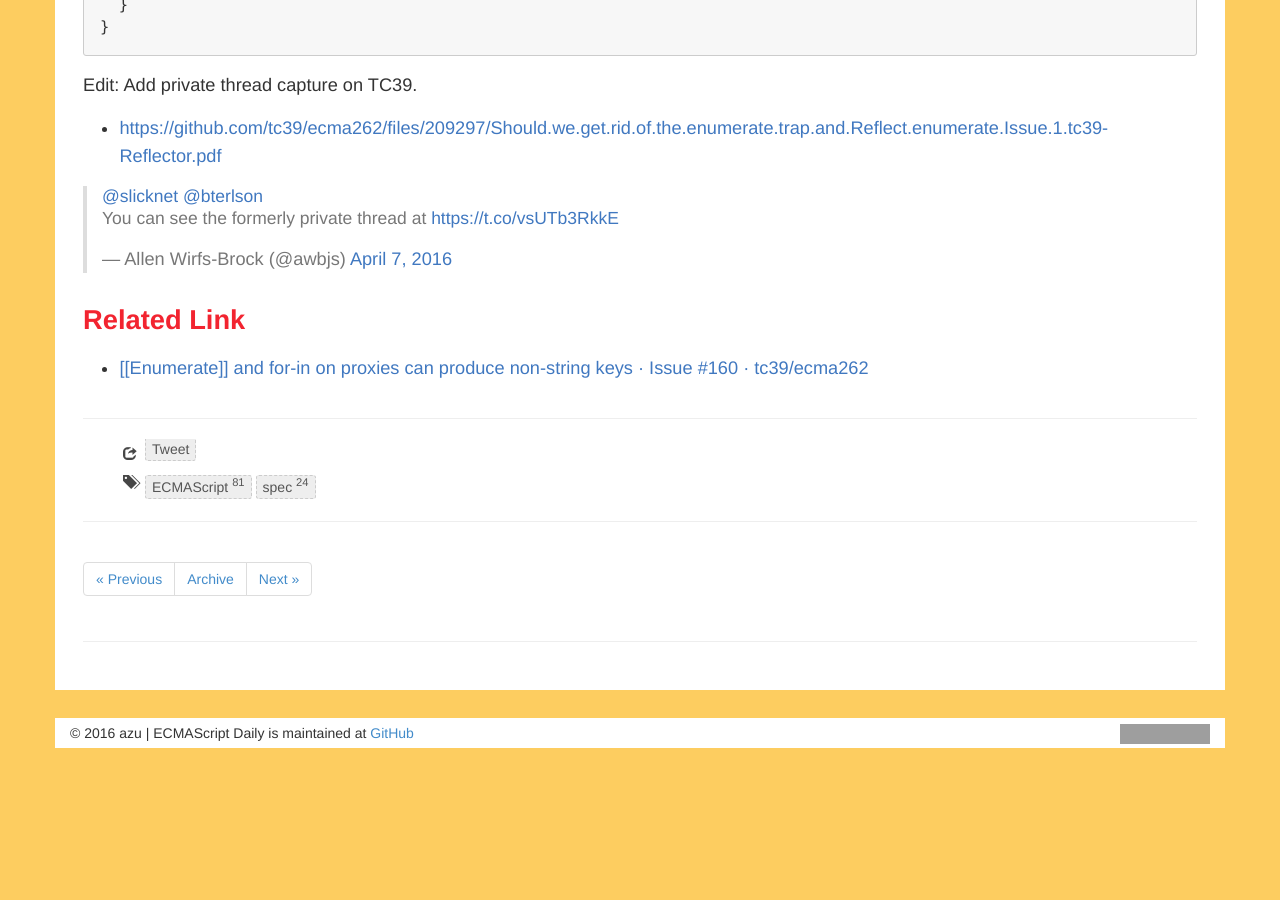
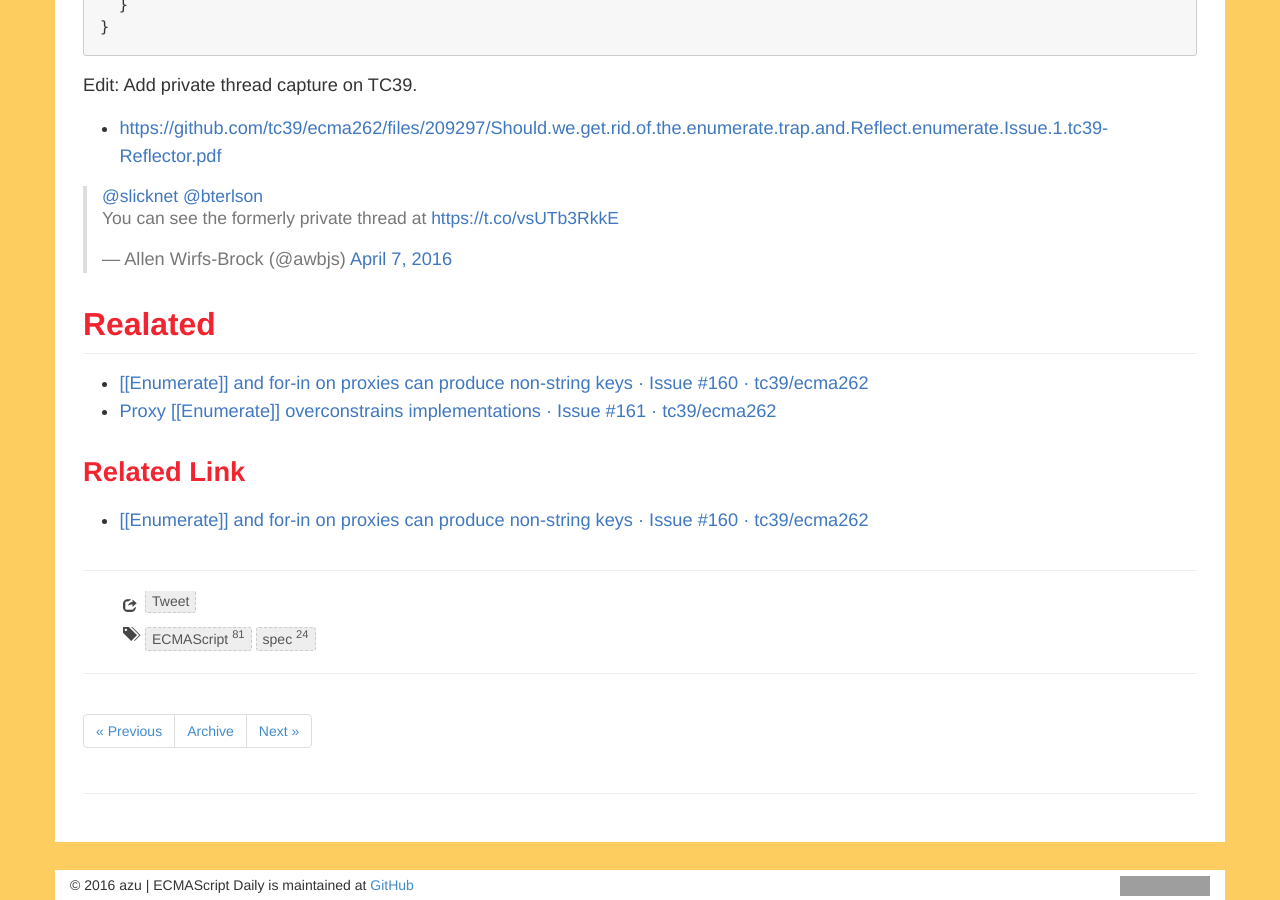
Before and after one commit to ecmascript-daily/ecmascript-daily.github.com, a Jekyll site: the page built from _posts/2016/2016-02-10-why-remove-enumerate-and-reflect-enumerate.md, in a window 1280 px wide and 900 px high, scrolled down 879 px. Built offline with Jekyll 4.4.1, drawn with Linux system fonts in a browser that asks for light colours; nearby versions of some CDN libraries; comment, search, counter and statistics services are not loaded; before the commit the page ends 1627 px from its top, so only the background shows below that; grey boxes are pictures that could not be loaded.

Commit message:
Update 2016-02-10-why-remove-enumerate-and-reflect-enumerate.md

```diff
--- a/_posts/2016/2016-02-10-why-remove-enumerate-and-reflect-enumerate.md
+++ b/_posts/2016/2016-02-10-why-remove-enumerate-and-reflect-enumerate.md
@@ -48,3 +48,8 @@ Edit: Add private thread capture on TC39.
 
 <blockquote class="twitter-tweet" data-partner="tweetdeck"><p lang="en" dir="ltr"><a href="https://twitter.com/slicknet">@slicknet</a> <a href="https://twitter.com/bterlson">@bterlson</a> <br>You can see the formerly private thread at <a href="https://t.co/vsUTb3RkkE">https://t.co/vsUTb3RkkE</a></p>&mdash; Allen Wirfs-Brock (@awbjs) <a href="https://twitter.com/awbjs/status/718197123942973440">April 7, 2016</a></blockquote>
 <script async src="//platform.twitter.com/widgets.js" charset="utf-8"></script>
+
+## Realated
+
+- [[[Enumerate]] and for-in on proxies can produce non-string keys · Issue #160 · tc39/ecma262](https://github.com/tc39/ecma262/issues/160)
+- [Proxy [[Enumerate]] overconstrains implementations · Issue #161 · tc39/ecma262](https://github.com/tc39/ecma262/issues/161)
```
